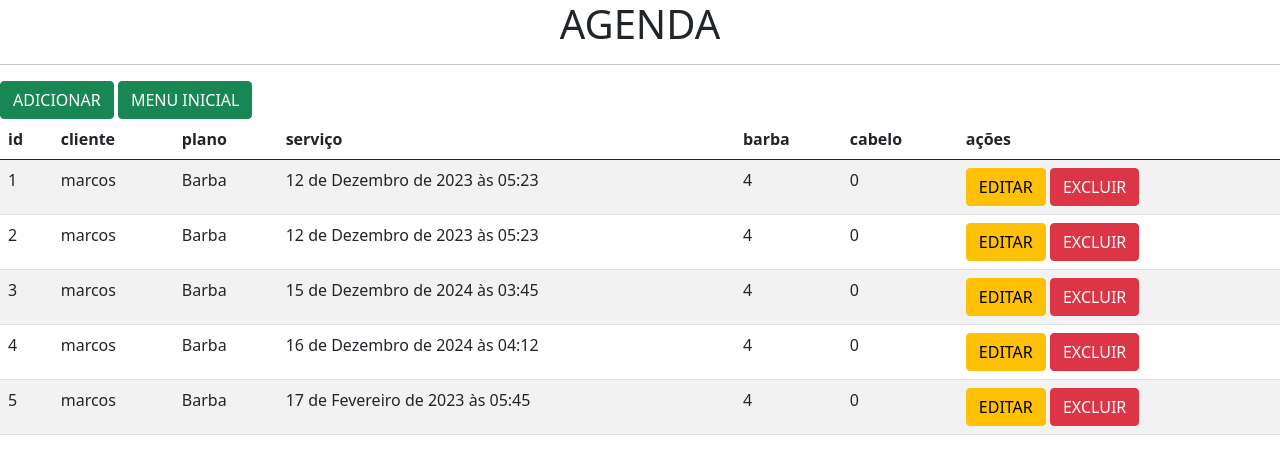
After one commit to Hide71/ProjetoIntegrador, a Django app: page /agenda/ in a window 1280 px wide. The commit adds this page. Shown: the top 474 px of the page. Run offline with Django 5.2, Linux system fonts and the light colour scheme; data comes from the database, SQL or seed files in the repository.

Commit message:
05042024

```diff
--- a/ProjBarb/AppBarb/models.py
+++ b/ProjBarb/AppBarb/models.py
@@ -18,6 +18,10 @@ class PlanoForm(forms.ModelForm):
     class Meta:
         model = Plano
         fields = ('plano','barba', 'corte', 'valor')
+
+
+
+
 
 class Cliente(models.Model):
     nome = models.CharField(max_length=200)
@@ -49,7 +53,7 @@ class Agendamento(models.Model):
         ('pg', 'Pago'),
         ('faltapg', 'Falta Pagamento'),
     )
-    id_cliente = models.ForeignKey(Cliente,null=True, on_delete=models.CASCADE,)
+    id_cliente = models.ForeignKey(Cliente,null=True, on_delete=models.CASCADE)
     id_plano = models.ForeignKey(Plano,null=True, on_delete=models.CASCADE)
     metodoPgto = models.CharField(max_length=100, null=True , choices= METODO_PG_CHOICES)
     statusPgto = models.CharField(max_length=10, null=True, choices= STATUS_PG_CHOICES)
@@ -64,3 +68,19 @@ class AgendamentoForm(forms.ModelForm):
     class Meta:
         model = Agendamento
         fields = ('id_cliente', 'id_plano','metodoPgto','statusPgto','observacao')
+
+
+class Agenda(models.Model):
+    cliente = models.ForeignKey(Cliente,null=True, on_delete=models.CASCADE)
+    plano = models.ForeignKey(Plano,null=True, on_delete=models.CASCADE)
+    servico = models.DateTimeField(default=True, blank=True)
+
+    def __str__(self):
+        return self.servico
+
+
+
+class AgendaForm(forms.ModelForm):
+    class Meta:
+        model = Agenda
+        fields = ('cliente', 'plano', 'servico',)
--- /dev/null
+++ b/ProjBarb/AppBarb/templates/agenda/agenda.html
@@ -0,0 +1,56 @@
+{% extends 'base.html'%}
+
+
+{% block content %}
+       <h1> <center>AGENDA</center></h1>
+       <hr>
+       <a class="btn btn-success" href="{% url 'agenda_add' %}">ADICIONAR</a>
+       <a class="btn btn-success" href="{% url 'home' %}">MENU INICIAL</a>
+       <table class="table table-striped">
+          <thead>
+            <tr>
+                <th>id</th>
+                <th>cliente</th>
+                <th>plano</th>
+                <th>serviço</th>
+                <th>barba</th>
+                <th>cabelo</th>
+
+                <th>ações</th>
+            </tr>
+          </thead>
+          <tbody>
+            {% for agenda in agendas %}
+            <tr>
+                <td>{{agenda.id}}</td>
+                <td>{{agenda.cliente.nome}}</td>
+                <td>{{agenda.plano.plano}}</td>
+                {% if agenda.plano.plano == 'Barba' %}
+                    {% if corte == 0 %}
+                        {% if agenda.plano.barba > 0 %}
+                            {% with agenda.plano.barba|add:"-1" as novo_valor %}
+                                {% if novo_valor == 0 %}
+                                    <td>Você não tem esse serviço</td>
+                                {% else %}
+                                    <td>Restam {{ novo_valor }} sessões de barba</td>
+                                {% endif %}
+                            {% endwith %}
+                        {% endif %}
+                    {% endif %}
+                {% endif %}
+
+                <td>{{agenda.servico}}</td>
+                <td>{{agenda.plano.barba}}</td>
+                <td>{{agenda.plano.corte}}</td>
+                <td>
+                    <a class="btn btn-warning">EDITAR</a>
+                    <a class="btn btn-danger">EXCLUIR</a>
+                </td>
+            </tr>
+            {% endfor %}
+          </tbody>
+        </table>
+    </div>
+</div>
+
+{% endblock %}
--- a/ProjBarb/AppBarb/templates/cliente/home.html
+++ b/ProjBarb/AppBarb/templates/cliente/home.html
@@ -7,5 +7,6 @@
 <a href="{% url 'cliente' %}" class="btn btn-success">CLIENTES CADASTRADOS</a>
 <a href="{% url 'plano' %}" class="btn btn-success">PLANOS</a>
 <a href="{% url 'agendamento' %}" class="btn btn-success">AGENDAMENTO</a>
+<a href="{% url 'agenda' %}" class="btn btn-success">AGENDA</a>
 
 {% endblock %}
--- a/ProjBarb/AppBarb/urls.py
+++ b/ProjBarb/AppBarb/urls.py
@@ -29,5 +29,9 @@ urlpatterns = [
 
     path('agendamento_delete/<int:agendamento_id>', views.agendamento_delete, name='agendamento_delete'),
 
+    path('agenda/', views.agenda, name='agenda'),
+
+    path('agenda_add/', views.agenda_add, name='agenda_add'),
+
 
 ]
--- a/ProjBarb/AppBarb/views.py
+++ b/ProjBarb/AppBarb/views.py
@@ -1,5 +1,5 @@
 from django.shortcuts import render, redirect
-from AppBarb.models import Cliente,ClienteForm, Plano,PlanoForm, Agendamento, AgendamentoForm
+from AppBarb.models import Cliente,ClienteForm, Plano,PlanoForm, Agendamento, AgendamentoForm, Agenda, AgendaForm
 
 # Create your views here.
 def home(request):
@@ -128,3 +128,25 @@ def agendamento_delete(request, agendamento_id):
     agendamento = Agendamento.objects.get(id= agendamento_id)
     agendamento.delete()
     return redirect('agendamento')
+
+
+
+def agenda(request):
+    agendas = Agenda.objects.all()
+    context = {
+        'agendas': agendas
+    }
+    return render(request, 'agenda/agenda.html', context)
+
+
+def agenda_add(request):
+    form = AgendaForm(request.POST or None)
+    if request.POST:
+         if form.is_valid():
+             form.save()
+             return redirect('agenda')
+
+    context = {
+        'form':form
+    }
+    return render(request, 'agenda/agenda_add.html', context)
```
Also changed, not shown: ProjBarb/AppBarb/templates/agenda/agenda_add.html (added, +19 -0 lines), ProjBarb/AppBarb/migrations/0012_agenda.py (added), ProjBarb/AppBarb/migrations/0013_remove_agenda_id_agenda.py (added), ProjBarb/AppBarb/migrations/0014_agenda_cliente_agenda_plano.py (added).
